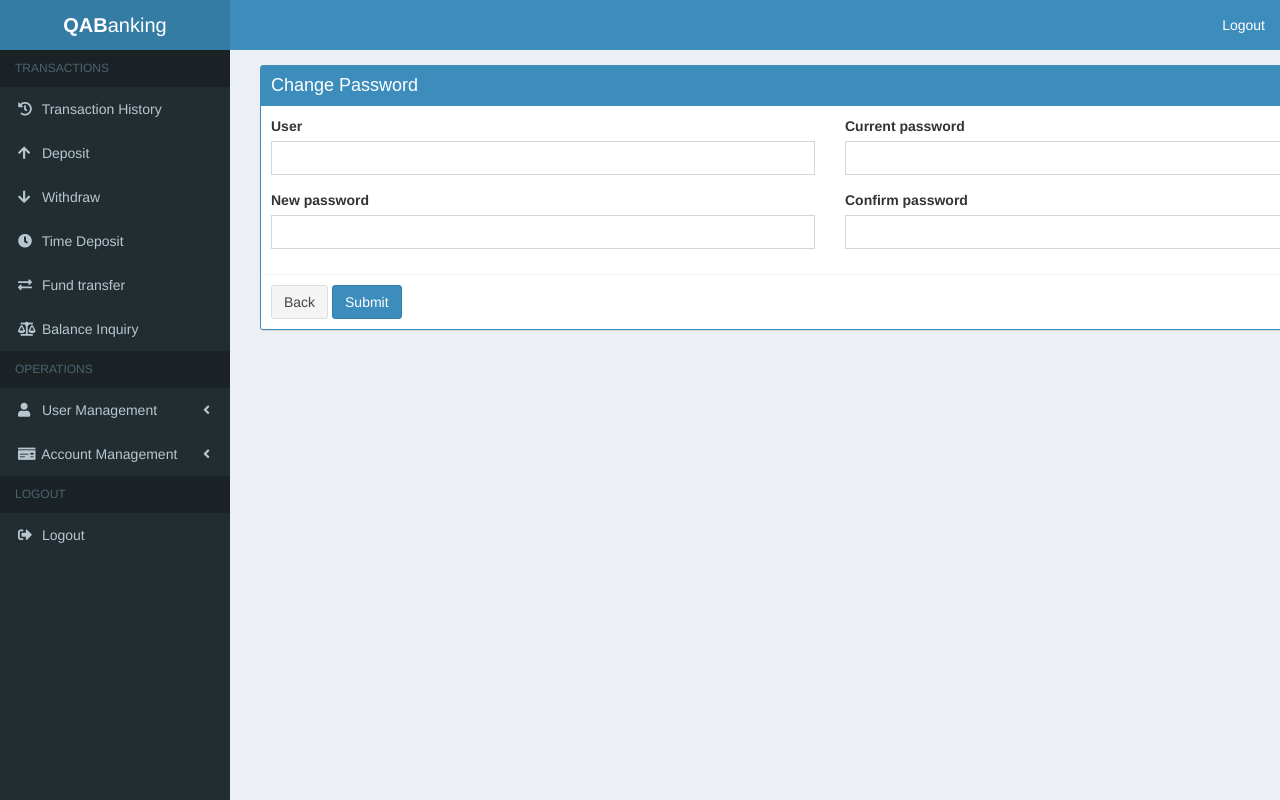
After one commit to iecruz/qa-bank, a Python web app: template templates/user/password.html in a window 1280 px wide. The commit adds this page. Run offline with Jinja, Linux system fonts and the light colour scheme; the template is opened without the code that fills it, so the values that code supplies are empty, except form fields; form fields are guessed from the names that the template uses; some libraries are stand-ins or nearby versions.

Commit message:
Change Password

```diff
--- a/templates/admin/base.html
+++ b/templates/admin/base.html
@@ -98,6 +98,9 @@
                             <li>
                                 <a href="{{ url_for('user.index') }}">View Users</a>
                             </li>
+                            <li>
+                                <a href="{{ url_for('user.change_password') }}">Change Password</a>
+                            </li>
                         </ul>
                     </li>
                     <li class="treeview">
--- /dev/null
+++ b/templates/user/password.html
@@ -0,0 +1,42 @@
+{% extends 'admin/base.html' %} {% block content %}
+<div class="container">
+    <form action="{{ url_for('user.change_password') }}" method="post">
+        {{ form.csrf_token }}
+        <div class="box box-solid box-primary">
+            <div class="box-header">
+                <h3 class="box-title">Change Password</h3>
+            </div>
+            <div class="box-body">
+                <div class="row">
+                    <div class="form-group col-sm-12 col-md-6">
+                            {{ form.user_id.label }} {{ form.user_id(class_='form-control') }} {% for error in form.user_id.errors %}
+                        <small class="text-danger">{{ error }}</small>
+                        {% endfor %}
+                    </div>
+                    <div class="form-group col-sm-12 col-md-6">
+                            {{ form.current_password.label }} {{ form.current_password(class_='form-control') }} {% for error in form.current_password.errors %}
+                        <small class="text-danger">{{ error }}</small>
+                        {% endfor %}
+                    </div>
+                    <hr>
+                    <div class="form-group col-sm-12 col-md-6">
+                            {{ form.new_password.label }} {{ form.new_password(class_='form-control') }} {% for error in form.new_password.errors %}
+                        <small class="text-danger">{{ error }}</small>
+                        {% endfor %}
+                    </div>
+                    <div class="form-group col-sm-12 col-md-6">
+                            {{ form.confirm_password.label }} {{ form.confirm_password(class_='form-control') }} {% for error in form.confirm_password.errors %}
+                        <small class="text-danger">{{ error }}</small>
+                        {% endfor %}
+                    </div>
+                </div>
+            </div>
+            <div class="box-footer">
+                <a href="{{ url_for('user.index') }}" class="btn btn-default">
+                    Back</a>
+                <button type="submit" class="btn btn-primary">
+                    Submit</button>
+            </div>
+    </form>
+</div>
+{% endblock %}
```
Also changed, not shown: core/forms.py (+15 -0 lines), views/user.py (+13 -1 lines).
